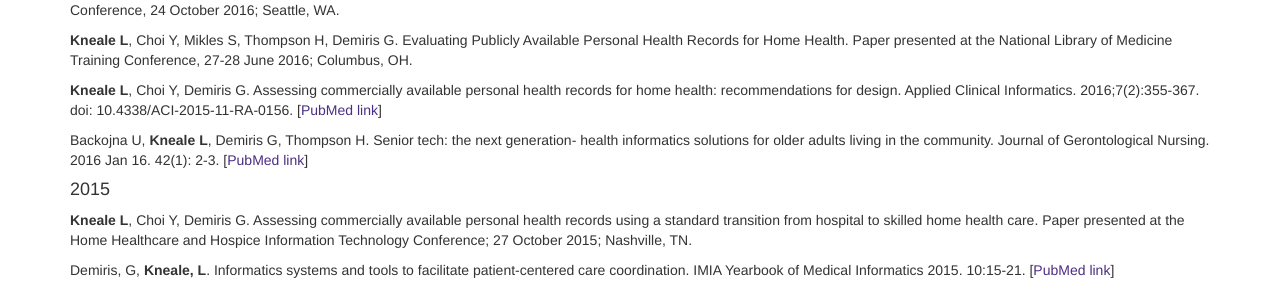
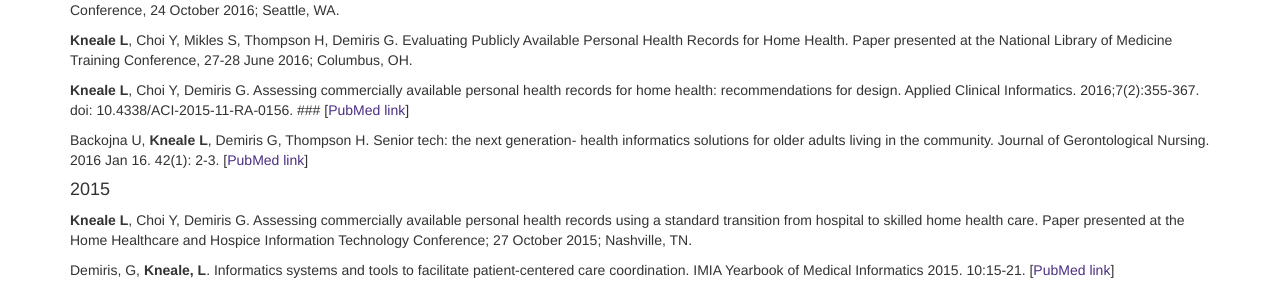
Before and after one commit to lkneale/lkneale.github.io, a Jekyll site: the page built from publications.md, in a window 1280 px wide and 1096 px high. Shown: the part 259-551 px from the top of the window. Built offline with Jekyll 4.4.1, drawn with Linux system fonts in a browser that asks for light colours.

```diff
--- a/publications.md
+++ b/publications.md
@@ -13,7 +13,7 @@ permalink: /publications/
 
 **Kneale L**, Choi Y, Mikles S, Thompson H, Demiris G. Evaluating Publicly Available Personal Health Records for Home Health. Paper presented at the National Library of Medicine Training Conference, 27-28 June 2016; Columbus, OH.
 
-**Kneale L**, Choi Y, Demiris G. Assessing commercially available personal health records for home health: recommendations for design. Applied Clinical Informatics. 2016;7(2):355-367. doi: 10.4338/ACI-2015-11-RA-0156. [[PubMed link](http://www.ncbi.nlm.nih.gov/pubmed/27437046)]
+**Kneale L**, Choi Y, Demiris G. Assessing commercially available personal health records for home health: recommendations for design. Applied Clinical Informatics. 2016;7(2):355-367. doi: 10.4338/ACI-2015-11-RA-0156. ### [[PubMed link](http://www.ncbi.nlm.nih.gov/pubmed/27437046)]
 
 Backojna U, **Kneale L**, Demiris G, Thompson H. Senior tech: the next generation- health informatics solutions for older adults living in the community. Journal of Gerontological Nursing. 2016 Jan 16. 42(1): 2-3. [[PubMed link](http://www.ncbi.nlm.nih.gov/pubmed/26866395)]
 
```
